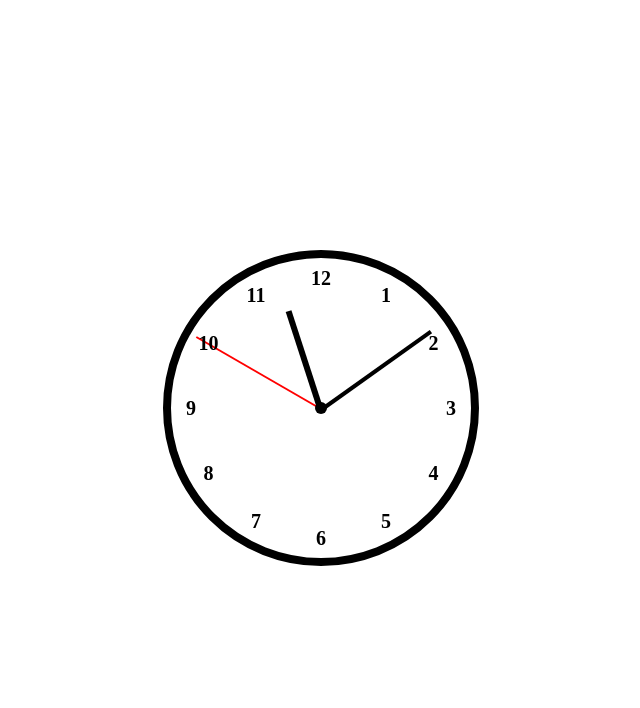
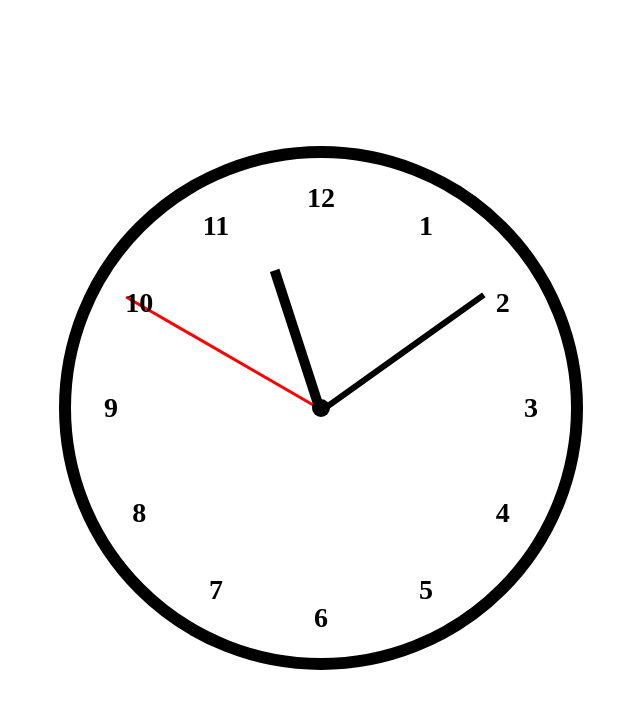
Before and after one commit to hirotodevl/ando-clock2, a plain HTML site: page index.html in a window 1280 px wide. Shown: the whole page, without its empty margins (319-959 px from the left). Drawn offline with Linux system fonts and the light colour scheme.

Commit message:
Update index.html

```diff
--- a/index.html
+++ b/index.html
@@ -1,8 +1,9 @@
+
 <!DOCTYPE html>
 <html lang="ja">
 <head>
   <meta charset="UTF-8">
-  <title>バグ修正できたかな？</title>
+  <title>アナログ時計</title>
   <style>
     body {
       display: flex;
@@ -13,9 +14,9 @@
     }
 
     .clock {
-      width: 300px;
-      height: 300px;
-      border: 8px solid black;
+      width: 500px;
+      height: 500px;
+      border: 12px solid black;
       border-radius: 50%;
       position: relative;
       background: white;
@@ -25,7 +26,7 @@
     .hand {
       position: absolute;
       width: 50%;
-      height: 2px;
+      height: 4px;
       background: black;
       top: 50%;
       transform-origin: 100%;
@@ -34,28 +35,28 @@
     }
 
     .hour {
-      height: 6px;
-      width: 35%;
-      left: 15%;
+      height: 10px;
+      width: 30%;
+      left: 20%;
     }
 
     .minute {
-      height: 4px;
+      height: 6px;
+      width: 40%;
+      left: 10%;
+    }
+
+    .second {
+      height: 3px;
+      background: red;
       width: 45%;
       left: 5%;
     }
 
-    .second {
-      height: 2px;
-      background: red;
-      width: 48%;
-      left: 2%;
-    }
-
     /* 中心の丸 */
     .center {
-      width: 12px;
-      height: 12px;
+      width: 18px;
+      height: 18px;
       background: black;
       border-radius: 50%;
       position: absolute;
@@ -67,7 +68,7 @@
     /* 数字 */
     .number {
       position: absolute;
-      font-size: 20px;
+      font-size: 28px;
       font-weight: bold;
       color: black;
       transform: translate(-50%, -50%);
@@ -85,14 +86,15 @@
   <script>
     // 数字の配置
     const clock = document.getElementById('clock');
+    const centerX = 250, centerY = 250; // 時計の中心
     for (let i = 1; i <= 12; i++) {
       const number = document.createElement('div');
       number.className = 'number';
       number.innerText = i;
       const angle = (i - 3) * (Math.PI * 2) / 12; // 3時方向を基準
-      const radius = 130;
-      const x = 150 + radius * Math.cos(angle);
-      const y = 150 + radius * Math.sin(angle);
+      const radius = 210; // 数字の半径
+      const x = centerX + radius * Math.cos(angle);
+      const y = centerY + radius * Math.sin(angle);
       number.style.left = `${x}px`;
       number.style.top = `${y}px`;
       clock.appendChild(number);
```
